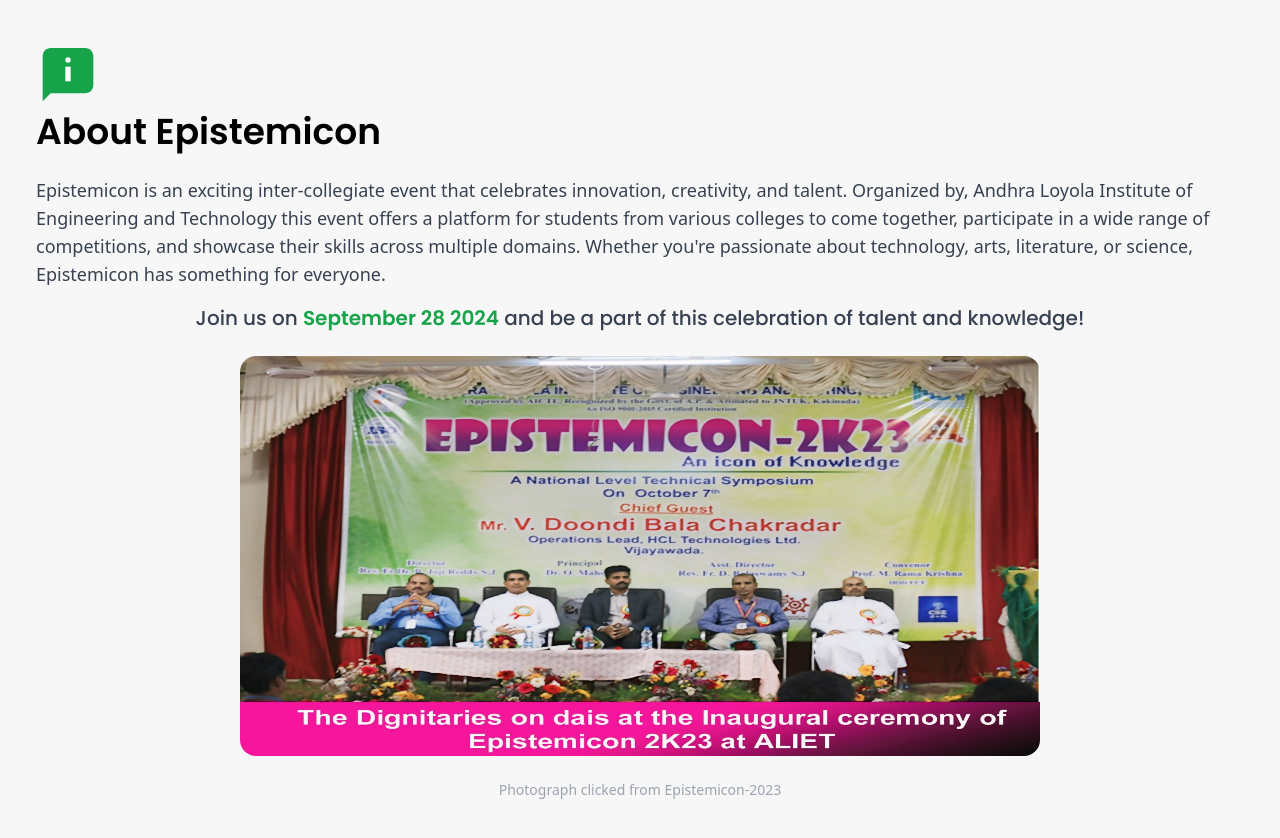
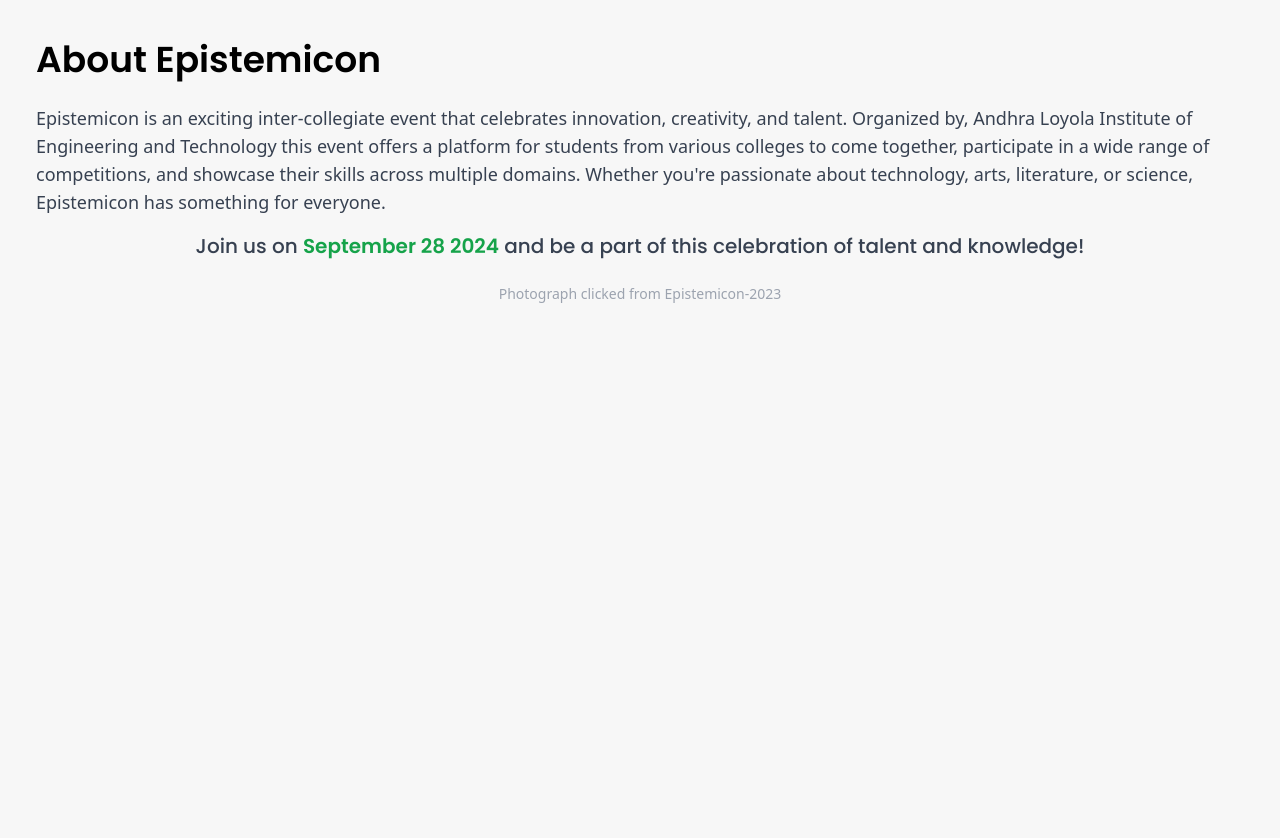
Before and after one commit to VHarsha8/React-backend-app, a React (Create React App) app in the folder frontend/: page /about in a window 1280 px wide. After the commit the page ends 800 px from the top, so only its background shows below. Built offline with nearby package versions, Linux system fonts and the light colour scheme.

Commit message:
Redesign

```diff
--- a/frontend/src/About.jsx
+++ b/frontend/src/About.jsx
@@ -2,7 +2,6 @@
     return(
         <div className="flex flex-col gap-6 px-6 py-10 air:px-9 md:px-10">
             <div className="flex flex-col gap-2 ">
-                <img src="about.svg" alt="yeah"  className="w-12 md:w-16" />
                 <h1 className="text-2xl font-semibold font-poppins md:text-4xl "> About Epistemicon</h1>
             </div>
             <div className="flex flex-col gap-4">
@@ -10,7 +9,6 @@
                 <h1 className="text-lg font-medium text-center text-gray-700 font-poppins md:text-xl">Join us on <div className="inline-flex items-center text-xl font-semibold text-green-600 font-poppins">September 28 2024</div>  and be a part of this celebration of talent and knowledge!</h1>
 
             </div>
-            <img src="Epistemicon1.1.1.1.jpg" alt="hell" className="w-full md:w-[800px] mx-auto md:h-[400px] h-[400px] rounded-2xl"/>
             <h1 className="text-xs text-center text-gray-400 md:text-sm">Photograph clicked from Epistemicon-2023</h1>
 
         </div>
```
